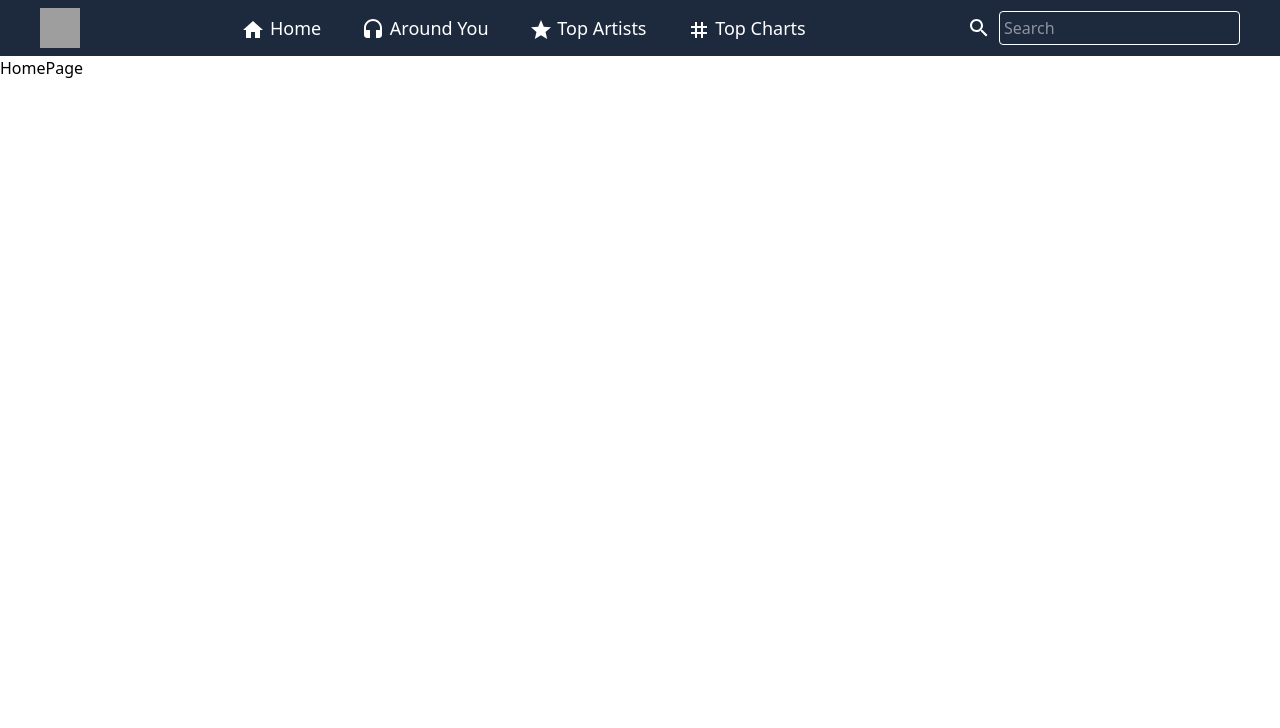
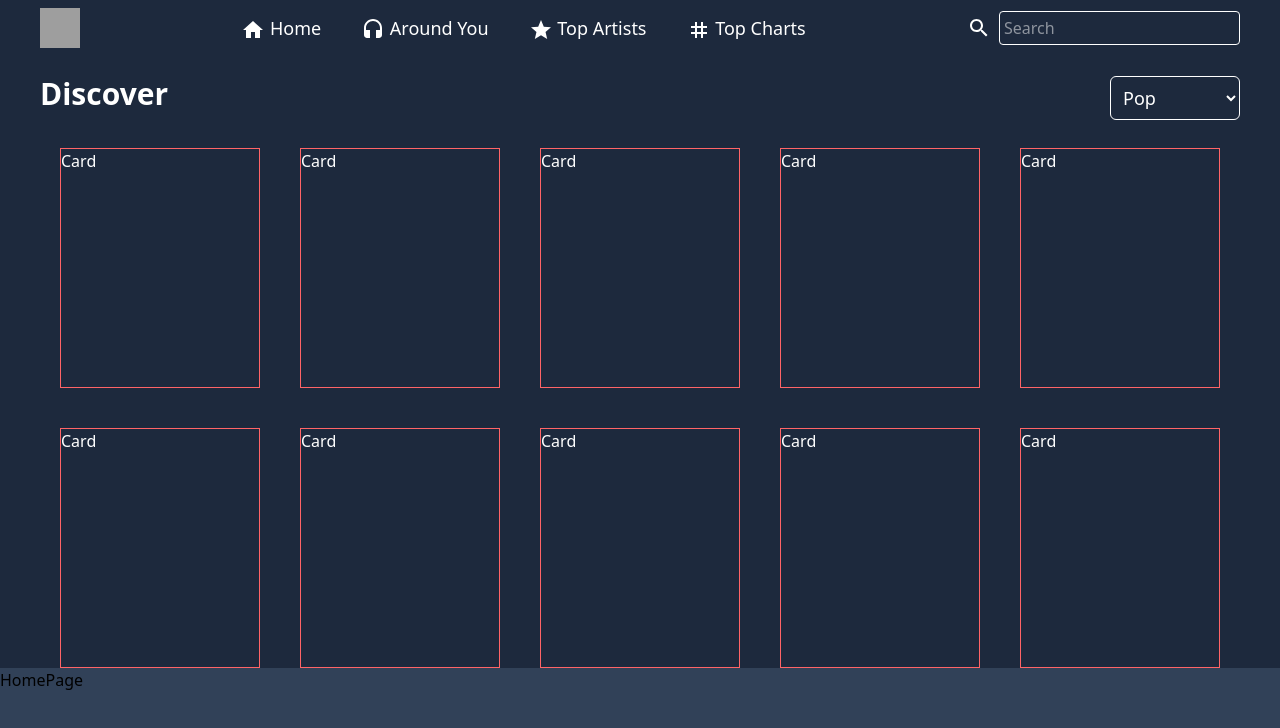
Before and after one commit to IvayloTashev/music-app, a React (Vite) app: page / in a window 1280 px wide. Shown: the top 728 px of the page. Built offline with nearby package versions, Linux system fonts and the light colour scheme; grey boxes are pictures that could not be loaded.

Commit message:
Add music list component

```diff
--- /dev/null
+++ b/src/assets/constants.js
@@ -0,0 +1,16 @@
+export const genres = [
+    { title: 'Pop', value: 'POP' },
+    { title: 'Hip-Hop', value: 'HIP_HOP_RAP' },
+    { title: 'Dance', value: 'DANCE' },
+    { title: 'Electronic', value: 'ELECTRONIC' },
+    { title: 'Soul', value: 'SOUL_RNB' },
+    { title: 'Alternative', value: 'ALTERNATIVE' },
+    { title: 'Rock', value: 'ROCK' },
+    { title: 'Latin', value: 'LATIN' },
+    { title: 'Film', value: 'FILM_TV' },
+    { title: 'Country', value: 'COUNTRY' },
+    { title: 'Worldwide', value: 'WORLDWIDE' },
+    { title: 'Reggae', value: 'REGGAE_DANCE_HALL' },
+    { title: 'House', value: 'HOUSE' },
+    { title: 'K-Pop', value: 'K_POP' },
+  ];
--- /dev/null
+++ b/src/components/Card.jsx
@@ -0,0 +1,11 @@
+import React from 'react'
+
+const Card = () => {
+    return (
+        <div className='h-60 border-1 border-red-400 basis-1/6'>
+            Card
+        </div>
+    )
+}
+
+export default Card
--- /dev/null
+++ b/src/components/MusicList.jsx
@@ -0,0 +1,29 @@
+import React from 'react'
+import { genres } from '../assets/constants'
+import Card from './Card';
+
+const MusicList = () => {
+
+    const dummyData = [1, 2, 3, 4, 5, 6, 7, 8, 9, 10];
+
+    return (
+        <div className='flex flex-col gap-2 bg-slate-800 text-white'>
+            <div className='flex justify-between gap-5 px-10 py-5'>
+                <h1 className='text-3xl font-bold'>Discover</h1>
+                <select className='border-1 rounded-md text-lg p-2 font-medium' name="genges" id="genges">
+                    {genres.map((item) => (
+                        <option className='bg-slate-800' value={item.value} key={item.value}>{item.title}</option>
+                    ))}
+                </select>
+            </div>
+
+            <div className='flex flex-wrap gap-10 px-10 justify-center'>
+                {dummyData.map((item) => (
+                    <Card key={item} />
+                ))}
+            </div>
+        </div>
+    )
+}
+
+export default MusicList
--- a/src/pages/HomePage.jsx
+++ b/src/pages/HomePage.jsx
@@ -1,10 +1,12 @@
 import React from 'react'
 import Navbar from '../components/Navbar'
+import MusicList from '../components/MusicList'
 
 const HomePage = () => {
     return (
-        <div>
+        <div className='bg-slate-700 h-screen'>
             <Navbar />
+            <MusicList />
             HomePage
         </div>
     )
```
